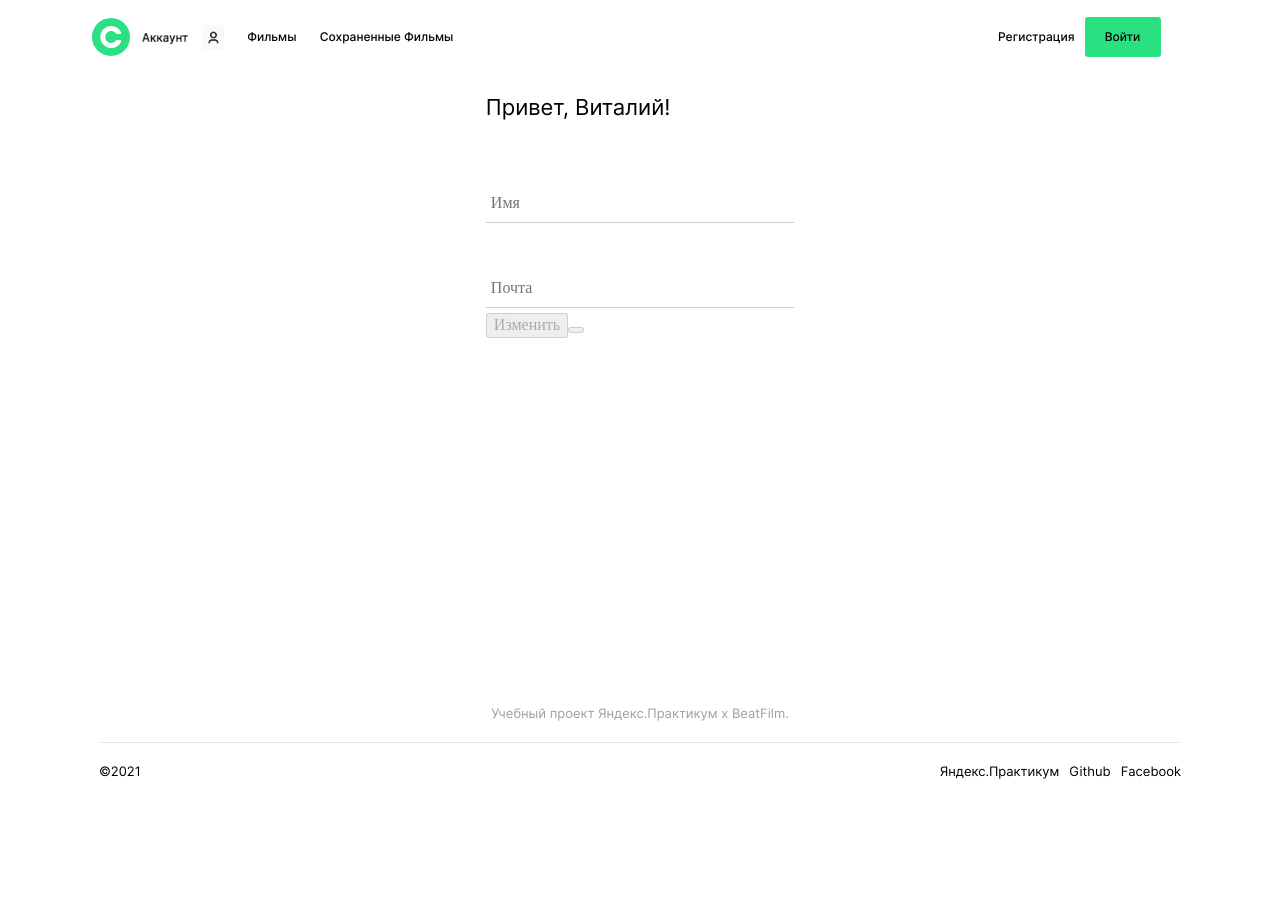
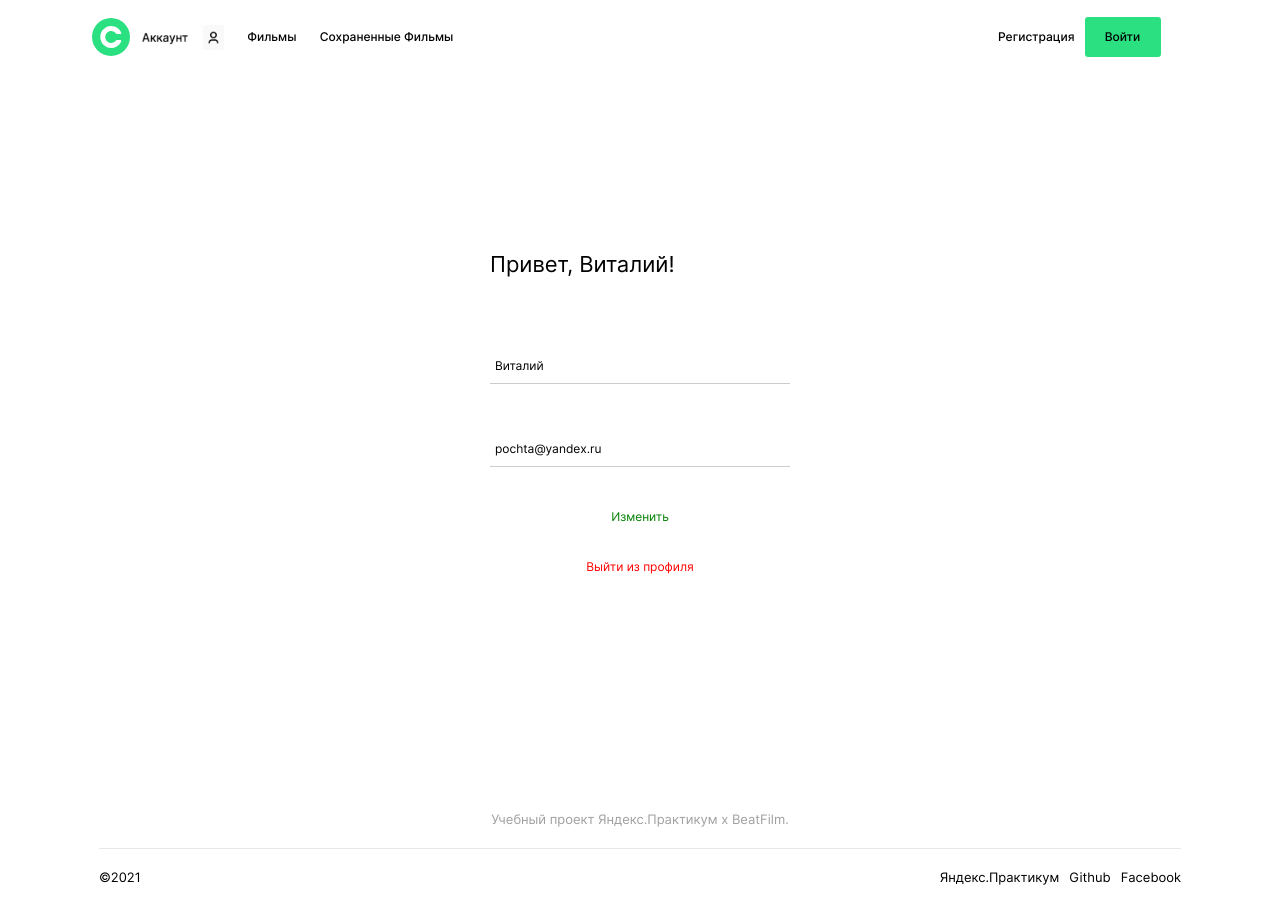
Before and after one commit to interind/movies-explorer-frontend, a React app: page /profile in a window 1280 px wide. Before the commit the page ends 800 px from the top, so only its background shows below. Built offline with nearby package versions, Linux system fonts and the light colour scheme.

Commit message:
Profile edit

```diff
--- a/src/components/AboutMe/AboutMe.js
+++ b/src/components/AboutMe/AboutMe.js
@@ -35,7 +35,7 @@ function AboutMe() {
   ];
   return (
     <section className='AboutMe' id={'about-me'}>
-      <HeaderBar modifier={aboutMe}>
+      <HeaderBar place={aboutMe.place}>
         О студенте
       </HeaderBar>
       <div className='AboutMe-container'>
--- a/src/components/AboutProject/AboutProject.js
+++ b/src/components/AboutProject/AboutProject.js
@@ -29,7 +29,7 @@ function AboutProject() {
   ];
   return (
     <section className='AboutProject' id={'about-project'}>
-      <HeaderBar modifier={aboutProject}>
+      <HeaderBar place={aboutProject.place}>
         О проекте
       </HeaderBar>
       <div className='AboutProject__containers'>
--- a/src/components/App/App.js
+++ b/src/components/App/App.js
@@ -19,6 +19,7 @@ import ErrorBoundary from '../Error/ErrorBoundary';
 import './App.css';
 
 function App() {
+  const [user, setUser] = React.useState({ name: 'Виталий', email: 'pochta@yandex.ru' });
   const [moviesData, setMoviesDate] = React.useState([]);
   const [userMovies, setUserMovies] = React.useState([]);
   const [filterDuration, setFilterDuration] = React.useState(false);
@@ -27,6 +28,9 @@ function App() {
     return arr.filter((item) => item.duration < 60);
   }
 
+  function onEditProfile(profile) {
+    setUser({ ...user, ...profile });
+  }
   function isCheckFilter() {
     return setFilterDuration(!filterDuration);
   }
@@ -74,7 +78,7 @@ function App() {
                 />
               </Route>
               <Route path='/profile' exact>
-                <Profile />
+                <Profile onEditProfile={onEditProfile} user={user}/>
               </Route>
               <Route path='/signup' exact>
                 <Register />
--- a/src/components/Footer/Footer.js
+++ b/src/components/Footer/Footer.js
@@ -32,7 +32,7 @@ function Footer() {
   ];
   return (
     <footer className='Footer'>
-      <HeaderBar modifier={footer}>
+      <HeaderBar place={footer.place}>
         Учебный проект Яндекс.Практикум х BeatFilm.
       </HeaderBar>
       <div className='Footer__container'>
--- a/src/components/Form/Form.js
+++ b/src/components/Form/Form.js
@@ -9,7 +9,7 @@ function Form({
   children,
 }) {
   return (
-    <form className={className} name={nameFrom} onChange={onSubmit}>
+    <form className={className} name={nameFrom} onSubmit={onSubmit}>
       {children}
     </form>
   );
@@ -18,7 +18,7 @@ function Form({
 Form.propTypes = {
   className: PropTypes.string.isRequired,
   nameFrom: PropTypes.string.isRequired,
-  children: PropTypes.array.isRequired,
+  children: PropTypes.any.isRequired,
   onSubmit: PropTypes.func,
 };
 
--- a/src/components/HeaderBar/HeaderBar.js
+++ b/src/components/HeaderBar/HeaderBar.js
@@ -2,8 +2,7 @@ import React from 'react';
 import PropTypes from 'prop-types';
 import './HeaderBar.css';
 
-function HeaderBar({ modifier, children }) {
-  const { place } = modifier;
+function HeaderBar({ place, children }) {
   return (
     <div className={`HeaderBar HeaderBar_place_${place}`}>
       <h2 className={`HeaderBar__title HeaderBar__title_place_${place}`}>
@@ -14,7 +13,7 @@ function HeaderBar({ modifier, children }) {
 }
 
 HeaderBar.propTypes = {
-  modifier: PropTypes.object.isRequired,
+  place: PropTypes.string.isRequired,
   children: PropTypes.string,
 };
 
--- a/src/components/MarkupForForms/MarkupForForms.js
+++ b/src/components/MarkupForForms/MarkupForForms.js
@@ -30,7 +30,7 @@ export default {
           minLength='2'
           maxLength='40'
           placeholder='Имя'
-          value={name}
+          defaultValue={name}
           onChange={setEditProfile}
           onInput={validationProfile}
           required
@@ -50,7 +50,7 @@ export default {
           type='email'
           placeholder='Почта'
           id='input-email'
-          value={email}
+          defaultValue={email}
           name='email'
           onChange={setEditProfile}
           onInput={validationProfile}
--- a/src/components/Portfolio/Portfolio.js
+++ b/src/components/Portfolio/Portfolio.js
@@ -30,7 +30,7 @@ function Portfolio() {
   ];
   return (
     <section className="Portfolio">
-      <HeaderBar modifier={portfolio}>
+      <HeaderBar place={portfolio.place}>
         Портфолио
       </HeaderBar>
       <NavTab links={dataLinks} place={portfolio.place} >
--- a/src/components/Profile/Profile.css
+++ b/src/components/Profile/Profile.css
@@ -1,13 +1,27 @@
+.Profile {
+  max-width: 1280px;
+  display: flex;
+  justify-content: center;
+  align-items: center;
+  min-height: 50vw;
+}
+
+.Profile-form{
+  display: flex;
+  flex-direction: column;
+  max-width: 450px;
+  min-width: 300px;
+  font-family: 'Inter', Arial, Helvetica, sans-serif;
+}
 .Profile__input {
   box-sizing: border-box;
   border: 0;
   max-width: 358px;
   width: 100%;
   font-family: inherit;
-  font-size: inherit;
+  font-size: 12px;
   padding: 10px 5px;
-  margin-top: 13.11%; /*48*/
-  margin-bottom: 5px;
+  margin-top: 48px;
   border-bottom: 1px solid rgba(0, 0, 0, 0.2);
 }
 
@@ -42,6 +56,40 @@
   left: 0;
 }
 
+.Profile-button-edit {
+  color: green;
+  min-height: 20px;
+  max-width: 100%;
+  font-family: inherit;
+  font-size: 12px;
+  background: none;
+  display: flex;
+  justify-content: center;
+  align-items: center;
+  border: none;
+  margin-bottom: 30px;
+  margin-top: 40px;
+}
+
+.Profile-button-exit {
+  display: flex;
+  justify-content: center;
+  align-items: center;
+  max-width: 100%;
+  min-height: 20px;
+  background: none;
+  border: none;
+  color: red;
+  font-family: inherit;
+  font-size: 12px;
+}
+
+.Profile-button-edit:hover, .Profile-button-exit:hover {
+  cursor: pointer;
+  opacity: .5;
+}
+
+
 @media screen and (max-height: 414px) {
   .Profile__input {
     margin-top: 20px;
@@ -50,6 +98,6 @@
 
 @media screen and (max-width: 320px) {
   .Profile__input {
-    margin-top: 10%; /*20*/
+    margin-top: 20px;
   }
 }
--- a/src/components/Profile/Profile.js
+++ b/src/components/Profile/Profile.js
@@ -6,11 +6,8 @@ import HeaderBar from '../HeaderBar/HeaderBar';
 import MarkupForForms from '../MarkupForForms/MarkupForForms';
 import './Profile.css';
 
-function Profile({ isLoadingButton }) {
-  const [profile, setProfile] = useState({
-    name: '',
-    email: '',
-  });
+function Profile({ onEditProfile, user, isLoadingButton }) {
+  const [profile, setProfile] = useState({ ...user });
   const [activeButton, setActiveButton] = useState(true);
   const [validCheck, setValidCheck] = useState({});
   const textButton = isLoadingButton ? 'Отправка...' : 'Изменить';
@@ -38,12 +35,14 @@ function Profile({ isLoadingButton }) {
   function handleEditProfile(evt) {
     evt.preventDefault();
     clearInput();
+    onEditProfile(profile);
   }
+
   return (
     <section className='Profile'>
       <Form className='Profile-form' nameFrom='profile-form' onSubmit={handleEditProfile}>
-        <HeaderBar modifier={{ place: 'profile' }}>
-          Привет, Виталий!
+        <HeaderBar place='profile'>
+        {`Привет, ${user.name}!`}
         </HeaderBar>
         <MarkupForForms.Profile
           name={profile.name}
@@ -51,16 +50,20 @@ function Profile({ isLoadingButton }) {
           profileMessage={validCheck}
           setEditProfile={setEditProfile}
           validationProfile={validationCheck}/>
-        <Button className={'Profile-button-edit'} type='submit' title='изменить' onClick={handleEditProfile} status={activeButton}>
+        <Button className={'Profile-button-edit'} type='submit' title='изменить' status={activeButton}>
           {textButton}
         </Button>
-        <Button className={'Profile-button-exit'} type='button' title='сохранить' status={activeButton}/>
+        <Button className={'Profile-button-exit'} type='button' title='сохранить' status={activeButton}>
+          Выйти из профиля
+        </Button>
       </Form>
     </section>
   );
 }
 
 Profile.propTypes = {
+  onEditProfile: PropTypes.func.isRequired,
+  user: PropTypes.object.isRequired,
   isLoadingButton: PropTypes.bool,
 };
 
--- a/src/components/Techs/Techs.js
+++ b/src/components/Techs/Techs.js
@@ -64,7 +64,7 @@ function Techs() {
   ];
   return (
     <section className='Techs' id={'techs'}>
-      <HeaderBar modifier={techs}>
+      <HeaderBar place={techs.place}>
         Технологии
       </HeaderBar>
       <h3 className='Techs__title'>{pageInfo.title}</h3>
```
